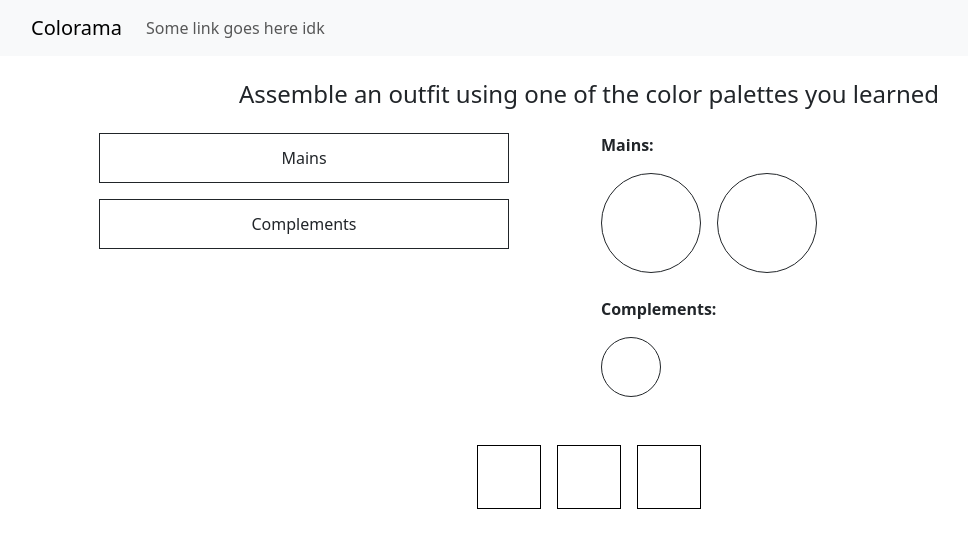
After one commit to ilazhang/colorama, a Flask app: page /quiz in a window 1280 px wide. The commit adds this page. Shown: the top 548 px of the page, without its empty margins (51-1019 px from the left). Run offline with Flask 3, Linux system fonts and the light colour scheme; some libraries are stand-ins or nearby versions.

Commit message:
started quiz

```diff
--- a/server.py
+++ b/server.py
@@ -2,37 +2,6 @@ from flask import Flask
 from flask import render_template
 
 app = Flask(__name__)
-
-current_id = 4
-sales = [
-    {
-        "id": 1,
-        "salesperson": "James D. Halpert",
-        "client": "Shake Shack",
-        "reams": 1000,
-    },
-    {"id": 2, "salesperson": "Stanley Hudson", "client": "Toast", "reams": 4000},
-    {
-        "id": 3,
-        "salesperson": "Michael G. Scott",
-        "client": "Computer Science Department",
-        "reams": 10000,
-    },
-]
-
-clients = [
-    "Shake Shack",
-    "Toast",
-    "Computer Science Department",
-    "Teacher's College",
-    "Starbucks",
-    "Subsconsious",
-    "Flat Top",
-    "Joe's Coffee",
-    "Max Caffe",
-    "Nussbaum & Wu",
-    "Taco Bell",
-]
 
 
 @app.route("/")
@@ -40,5 +9,10 @@ def home():
     return render_template("index.html")
 
 
+@app.route("/quiz")
+def quiz():
+    return render_template("quiz.html")
+
+
 if __name__ == "__main__":
     app.run(debug=True, port=5001)
--- a/static/log_sales.js
+++ /dev/null
@@ -1 +0,0 @@
-// some JS goes here i guess
--- a/static/main.css
+++ b/static/main.css
@@ -1 +1,7 @@
 /* css goes here n shi */
+
+.quizbox {
+    width: 4rem;
+    height: 4rem;
+    border: 1px solid #000;
+}
--- /dev/null
+++ b/static/quiz.js
@@ -0,0 +1,28 @@
+// some JS goes here i guess
+
+
+$(function () {
+    $(".quizbox").draggable({
+      revert: "invalid",
+      helper: "original",
+      cursor: "move"
+    });
+
+    $("#mains").droppable({
+      drop: function (event, ui) {
+        ui.draggable
+          .detach()
+          .css({ top: "", left: "", position: "" })  // removes absolute position
+          .appendTo(this);
+      }
+    });
+
+    $("#complements").droppable({
+      drop: function (event, ui) {
+        ui.draggable
+          .detach()
+          .css({ top: "", left: "", position: "" })  // removes absolute position
+          .appendTo(this);
+      }
+    });
+});
--- /dev/null
+++ b/templates/index.html
@@ -0,0 +1,5 @@
+{% extends "layout.html" %}
+
+{% block content %}
+hello world!
+{% endblock %}
--- /dev/null
+++ b/templates/quiz.html
@@ -0,0 +1,49 @@
+{% extends "layout.html" %}
+
+{% block content %}
+
+<script src="/static/quiz.js"></script>
+<div class="p-4">
+  <div class="text-center mb-4">
+    <h4>Assemble an outfit using one of the color palettes you learned</h4>
+  </div>
+
+  <div class="container mb-5">
+    <div class="row">
+      <div class="col-md-6 d-flex flex-column align-items-center gap-3">
+        <div id="mains" class="position-relative d-flex border text-center border-dark w-75 py-4 gap-1 px-1">
+          <div class="position-absolute w-100 h-100 z-n1 start-0 top-0 d-flex justify-content-center align-items-center">
+              Mains
+          </div>
+        </div>
+        <div id="complements" class="position-relative d-flex border text-center border-dark w-75 py-4 gap-1 px-1">
+          <div class="position-absolute w-100 h-100 z-n1 start-0 top-0 d-flex justify-content-center align-items-center">
+              Complements
+          </div>
+        </div>
+      </div>
+      <div class="col-md-6">
+        <div class="mb-4">
+          <p><strong>Mains:</strong></p>
+          <div class="d-flex gap-3">
+            <div class="border border-dark rounded-circle" style="width: 100px; height: 100px;"></div>
+            <div class="border border-dark rounded-circle" style="width: 100px; height: 100px;"></div>
+          </div>
+        </div>
+        <div>
+          <p><strong>Complements:</strong></p>
+          <div class="border border-dark rounded-circle" style="width: 60px; height: 60px;"></div>
+        </div>
+      </div>
+    </div>
+  </div>
+
+<div class="d-flex flex-wrap justify-content-center gap-3">
+  <div class="flex-shrink-0 quizbox"></div>
+  <div class="flex-shrink-0 quizbox"></div>
+  <div class="flex-shrink-0 quizbox"></div>
+</div>
+
+</div>
+
+{% endblock %}
```
